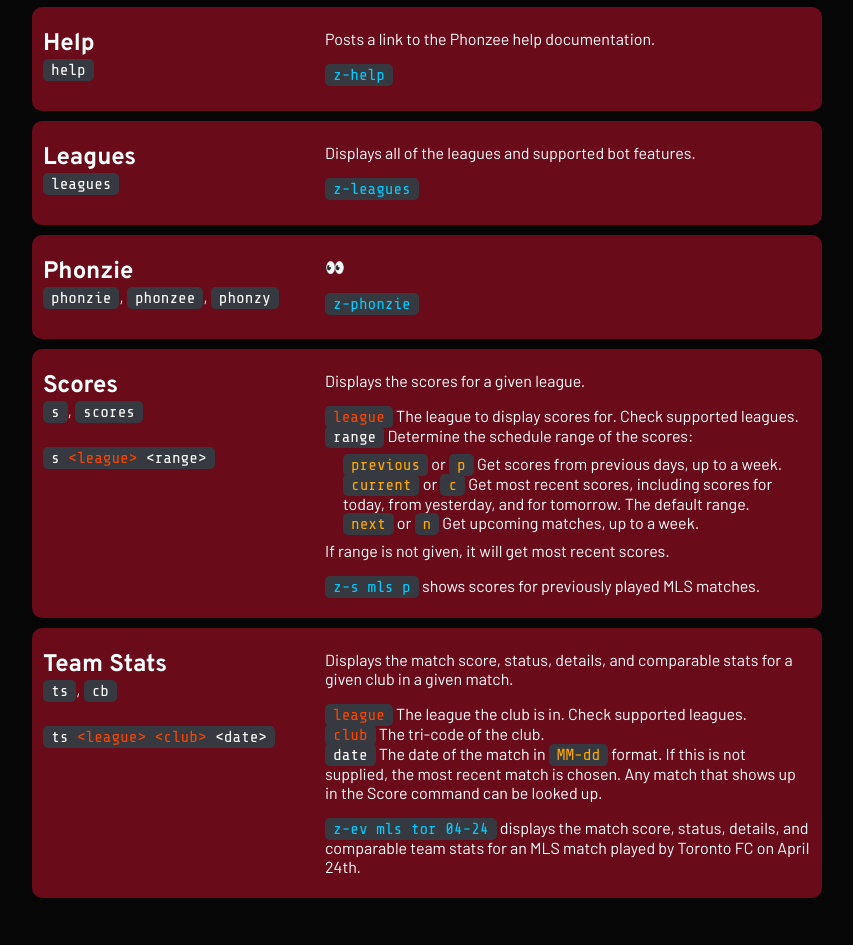
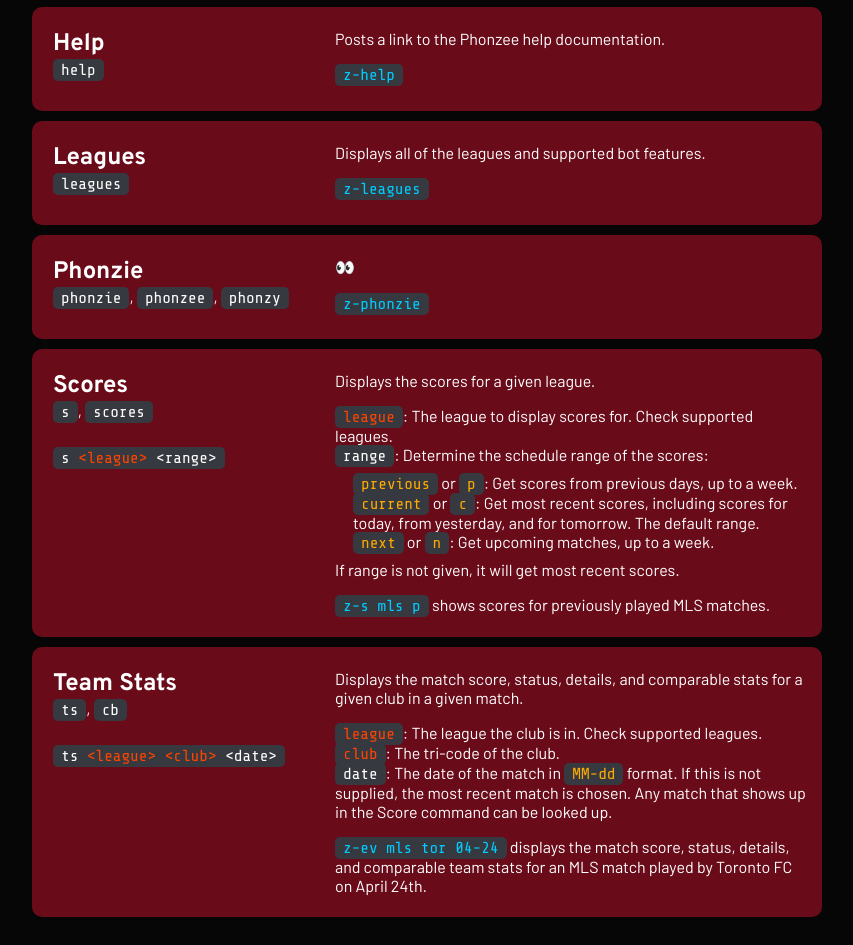
Before and after one commit to Dolcee85/phonzee-bot-help, a Gatsby site: page / in a window 1280 px wide. Shown: the part 684-1629 px from the top of the page, without its empty margins (348-1201 px from the left). Built offline with nearby package versions, Linux system fonts and the light colour scheme; Gatsby itself is replaced by a stand-in of ours.

Commit message:
Made more changes to command page layout and styling

```diff
--- a/src/pages/index.js
+++ b/src/pages/index.js
@@ -38,10 +38,10 @@
             Displays the match score, status, details, and events for a given club.
           </p>
           <p>
-            <code class="code-arg-required">league</code> The league the club is in. Check supported
+            <code class="code-arg-required">league</code>: The league the club is in. Check supported
             leagues.<br/>
-            <code class="code-arg-required">club</code> The tri-code of the club.<br/>
-            <code>date</code> The date of the match in <code class="code-generic">MM-dd</code> format. If this is not
+            <code class="code-arg-required">club</code>: The tri-code of the club.<br/>
+            <code>date</code>: The date of the match in <code class="code-generic">MM-dd</code> format. If this is not
             supplied, the most recent match is chosen. Any match that shows up in the Score command
             can be looked up.
           </p>
@@ -69,7 +69,7 @@
             Send feedback to help improve Phonzee!
           </p>
           <p>
-            <code class="code-arg-required">message</code> The feedback message.
+            <code class="code-arg-required">message</code>: The feedback message.
           </p>
           <p>
             <code class="code-example">z-fb mls scores arent showing properly</code>
@@ -151,12 +151,12 @@
             Displays the scores for a given league.
           </p>
           <p>
-            <code class="code-arg-required">league</code> The league to display scores for. Check supported leagues.<br/>
-            <code>range</code> Determine the schedule range of the scores: <br/>
+            <code class="code-arg-required">league</code>: The league to display scores for. Check supported leagues.<br/>
+            <code>range</code>: Determine the schedule range of the scores: <br/>
             <div class="command-description-sub">
-              <code class="code-generic">previous</code> or <code class="code-generic">p</code> Get scores from previous days, up to a week.<br/>
-              <code class="code-generic">current</code> or <code class="code-generic">c</code> Get most recent scores, including scores for today, from yesterday, and for tomorrow. The default range.<br/>
-              <code class="code-generic">next</code> or <code class="code-generic">n</code> Get upcoming matches, up to a week.
+              <code class="code-generic">previous</code> or <code class="code-generic">p</code>: Get scores from previous days, up to a week.<br/>
+              <code class="code-generic">current</code> or <code class="code-generic">c</code>: Get most recent scores, including scores for today, from yesterday, and for tomorrow. The default range.<br/>
+              <code class="code-generic">next</code> or <code class="code-generic">n</code>: Get upcoming matches, up to a week.
             </div>
             If range is not given, it will get most recent scores.
           </p>
@@ -184,9 +184,9 @@
             given match.
           </p>
           <p>
-            <code class="code-arg-required">league</code> The league the club is in. Check supported leagues.<br/>
-            <code class="code-arg-required">club</code> The tri-code of the club.<br/>
-            <code>date</code> The date of the match in <code class="code-generic">MM-dd</code> format. If this is not
+            <code class="code-arg-required">league</code>: The league the club is in. Check supported leagues.<br/>
+            <code class="code-arg-required">club</code>: The tri-code of the club.<br/>
+            <code>date</code>: The date of the match in <code class="code-generic">MM-dd</code> format. If this is not
             supplied, the most recent match is chosen. Any match that shows up in the Score command
             can be looked up.
           </p>
--- a/src/styles/style.scss
+++ b/src/styles/style.scss
@@ -191,6 +191,7 @@
   border-radius: 10px;
   font-size: 1rem;
   margin: 10px 0 10px 0;
+  padding-left: 10px;
 
   display: flex;
   flex-direction: row;
@@ -254,6 +255,7 @@
 
   .command-container {
     flex-direction: column;
+    padding: 5px;
   }
 
   .command-name {
```
